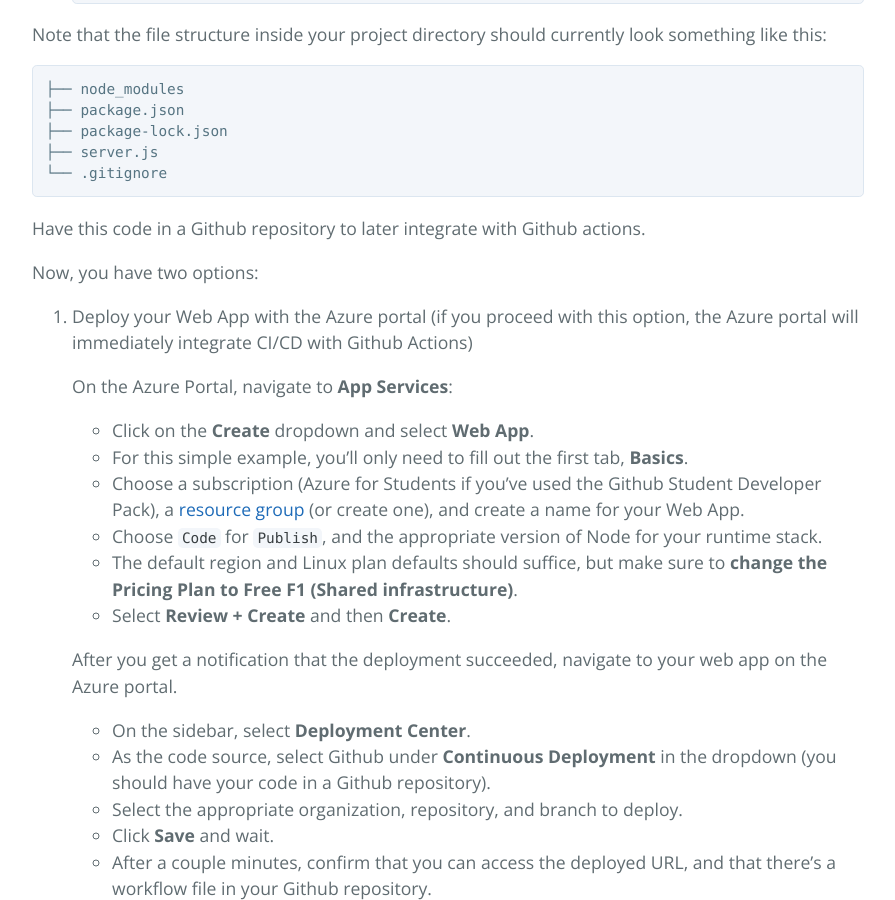
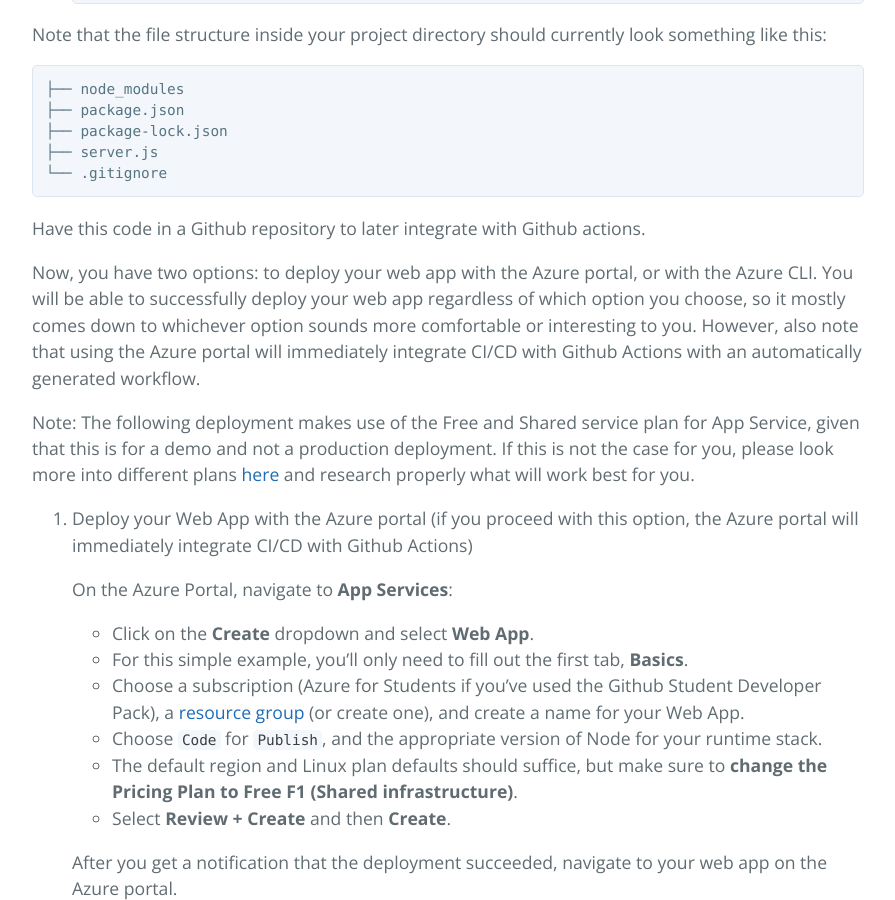
Before and after one commit to learning-software-engineering/learning-software-engineering.github.io, a Jekyll site: the page built from Topics/Development_Process/Azure_webapp_deployment_with_nodejs.md, in a window 1280 px wide and 900 px high, scrolled down 3327 px. Shown: the whole window, without its empty margins (192-1087 px from the left). Built offline with Jekyll 4.4.1, drawn with Linux system fonts in a browser that asks for light colours; our own code applies the rules of GitHub Pages for plain Markdown files.

Commit message:
Explained difference between options for deploying app service, and provided resources for app service plans for production.

```diff
--- a/Topics/Development_Process/Azure_webapp_deployment_with_nodejs.md
+++ b/Topics/Development_Process/Azure_webapp_deployment_with_nodejs.md
@@ -94,7 +94,9 @@
 
 Have this code in a Github repository to later integrate with Github actions.
 
-Now, you have two options:
+Now, you have two options: to deploy your web app with the Azure portal, or with the Azure CLI. You will be able to successfully deploy your web app regardless of which option you choose, so it mostly comes down to whichever option sounds more comfortable or interesting to you. However, also note that using the Azure portal will immediately integrate CI/CD with Github Actions with an automatically generated workflow.
+
+Note: The following deployment makes use of the Free and Shared service plan for App Service, given that this is for a demo and not a production deployment. If this is not the case for you, please look more into different plans [here](https://azure.microsoft.com/en-ca/pricing/details/app-service/windows/) and research properly what will work best for you.
 
 1. Deploy your Web App with the Azure portal (if you proceed with this option, the Azure portal will immediately integrate CI/CD with Github Actions)
 
```
